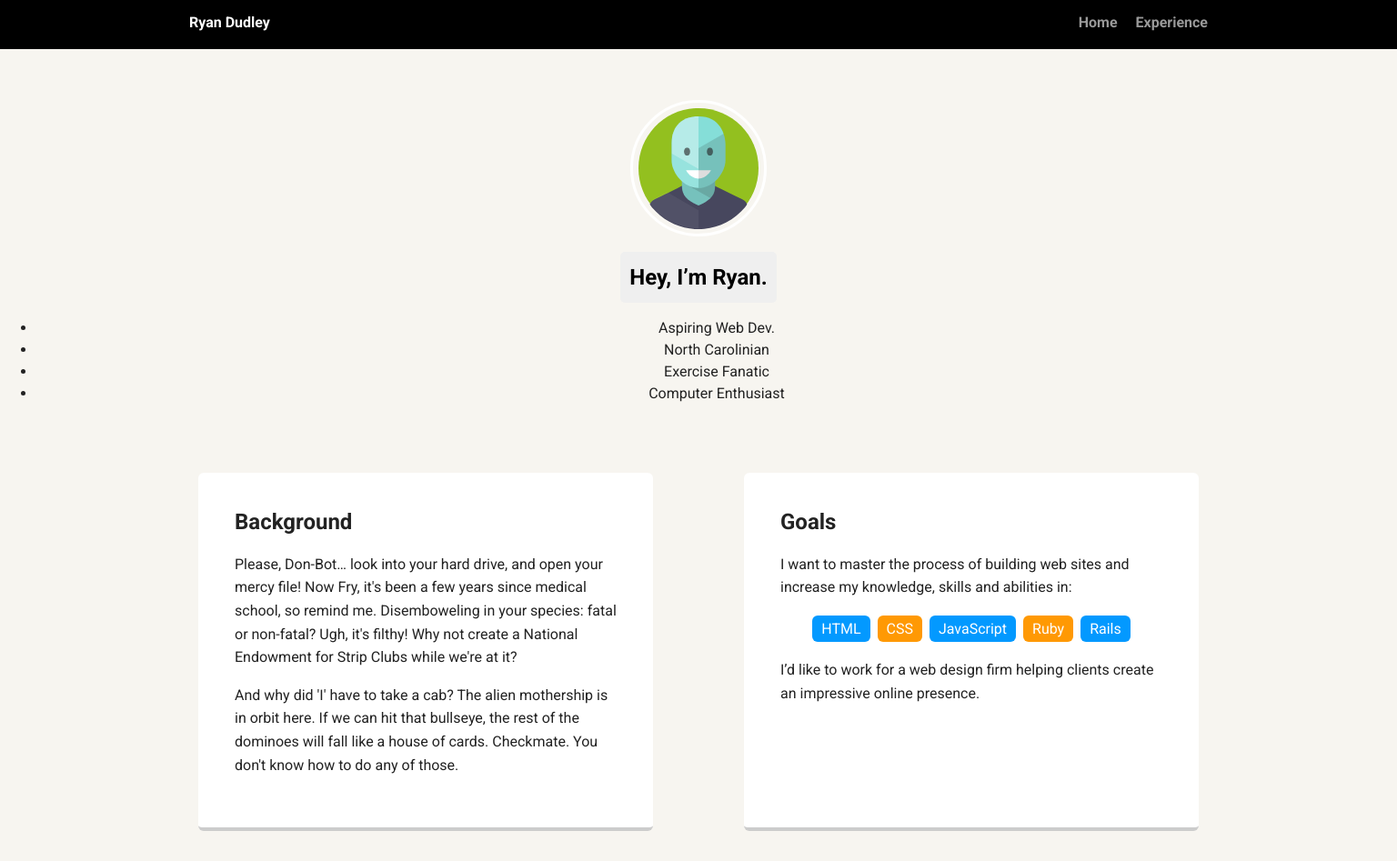
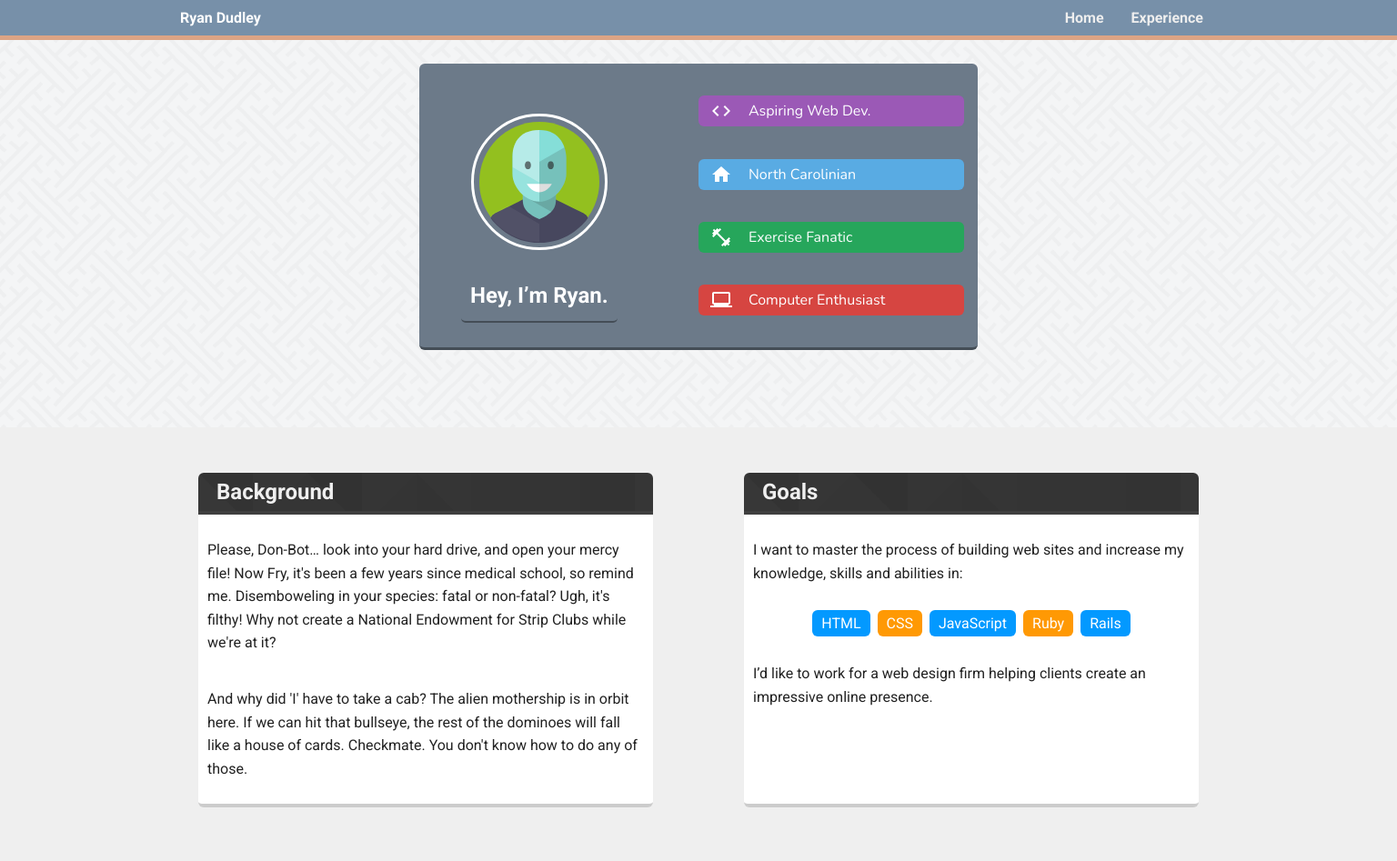
Before and after one commit to rdudley4/Project-1, a plain HTML site: page index.html in a window 1536 px wide. Shown: the top 947 px of the page at 91% size. Drawn offline with nearby package versions, Linux system fonts and the light colour scheme.

Commit message:
CSS Updates

```diff
--- a/styles.css
+++ b/styles.css
@@ -9,13 +9,13 @@ body {
   text-align: center;
   font-family: 'Roboto', sans-serif;
   color: #222;
-  background: #f7f5f0;
+  background: #efefef;
 }
 /* Link Styles */
 
 a {
   text-decoration: none;
-  color: #999;
+  color: #eee;
 }
 a:hover {
   color: #6633ff;
@@ -25,11 +25,12 @@ a:hover {
 
 .main-nav {
   width: 100%;
-  background: black;
+  background: #7790A9;
   min-height: 30px;
   padding: 10px;
   position: fixed;
   text-align: center;
+  border-bottom: 5px solid #DCA485;
 }
 .nav {
   display: flex;
@@ -45,20 +46,20 @@ a:hover {
     margin-right: auto;
     color: white;
 }
-.nav li {
-  padding: 5px 10px 10px 10px;
-}
+
 .nav a {
+  padding: 10px 15px;
   transition: all .5s;
 }
+
 .nav a:hover {
+  background-color: #DCA485;
   color: white
 }
 
 header {
   text-align: center;
-  background: url('images/portland.jpg') no-repeat top center ;
-  background-size: cover;
+  background: url('images/sayagata.png');
   overflow: hidden;
   padding-top: 60px;
 }
@@ -66,32 +67,30 @@ header {
   line-height: 1.5;
 }
 header .profile-image {
-  margin-top: 50px;
   width: 150px;
   height: 150px;
+  margin-top: 20px;
   border-radius: 50%;
   border: 3px solid white;
-  transition: all .5s;
+  transition: all .7s;
 }
-header .profile-image:hover {
-  transform: scale(1.2) rotate(5deg);
-}
+
 .tag {
-  background-color: #efefef;
-  color: black;
   padding: 10px;
   border-radius: 5px;
   display: table;
-  margin: 10px auto;
+  margin: 15px auto;
 }
 .location {
-  background-color: #222;
-  color: yellow;
+  background-color: #2A333C;
+  color: #FDFEFF;
+  /*border: 2px solid #FDFEFF;*/
 }
+
+/*----- Card Styles -----*/
+
 .card {
   margin: 30px;
-  padding: 20px 40px 40px;
-  max-width: 500px;
   text-align: left;
   background: #fff;
   border-bottom: 4px solid #ccc;
@@ -99,7 +98,21 @@ header .profile-image:hover {
   transition: all .5s;
 }
 .card:hover {
-  border-color: #ff99ff;
+  border-color: #DCA485;
+}
+
+.card h2 {
+  background-image: url('images/lodyas.png');
+  color: #efefef;
+  margin: 0;
+  padding: 7px;
+  padding-left: 20px;
+  border-bottom: 4px solid #3F3F3F;
+  border-radius: 6px 6px 0 0;
+}
+
+.card p {
+  padding: 10px;
 }
 
 ul.skills {
@@ -167,6 +180,69 @@ a.social:hover {
   clear: both;
 }
 
+
+
+/* My Custom Styles
+   ======================================================= */
+
+  /*----- Header & About Me Info -----*/
+ .tag {
+   background-color: #6C7A89;
+   color: #FDFEFF;
+   margin-bottom: 7.5%;
+   border-bottom: 2px solid #444D56;
+ }
+
+ .col2 ul {
+   list-style: none;
+   padding: 0;
+   margin: 0;
+ }
+
+ .col2 li {
+   font-family: 'Nunito', sans-serif;
+   color: #FDFEFF;
+   display: inline-block;
+   width: 35%;
+   text-align: left;
+   margin: 0 auto 15px;
+   padding: .3125em .3125em .3125em 3em;
+   border-radius: 6px;
+   background-position: 5% 50%;
+   background-size: 24px 24px;
+   background-repeat: no-repeat;
+ }
+
+ .col2 li.code {
+   background-color: #9B59B6;
+   background-image: url('images/icons/ic_code_white_48px.svg');
+ }
+
+ .col2 li.myhome {
+   background-color: #59ABE3;
+   background-image: url('images/icons/ic_home_white_48px.svg');
+ }
+
+ .col2 li.exercise {
+   background-color: #26A65B;
+   background-image: url('images/icons/ic_fitness_center_white_48px.svg');
+ }
+
+ .col2 li.video-game {
+   background-color: #D64541;
+   background-image: url('images/icons/ic_laptop_windows_white_48px.svg');
+ }
+
+ .col2 li:nth-child(odd) {
+   margin-right: 20px;
+ }
+
+ .col2 li:last-of-type {
+   margin-bottom: 0;
+ }
+
+
+
 /* Styles for larger screens */
 @media screen and (min-width: 720px) {
 
@@ -181,6 +257,10 @@ a.social:hover {
 
   header {
     min-height: 470px;
+  }
+
+  header .profile-image:hover {
+    transform: scale(1.2) rotate(360deg);
   }
 
   .nav {
@@ -203,4 +283,50 @@ a.social:hover {
     margin: 40px auto;
   }
 
+  .card {
+    max-width: 500px;
+  }
+
+  .tag {
+    margin-bottom: 5%;
+  }
 }
+
+
+@media screen and (min-width: 1400px) {
+
+  .info-box {
+    max-width: 40%;
+    background: #6C7A89;
+    display: inline-block;
+    padding: 1%;
+    margin: 10px 0 0 0;
+    border-bottom: 3px solid #444D56;
+    border-radius: 6px;
+  }
+
+  .col1, .col2 {
+    margin-top: 20px;
+  }
+
+  .info-box .col1 {
+    float: left;
+    width: 40%;
+    margin-right: 10%;
+  }
+
+  .info-box .col2 {
+    float: right;
+    width: 50%;
+    color: #FDFEFF;
+  }
+
+  .col2 li {
+    width: 100%;
+    margin-bottom: 2.2em;
+    padding-left: 3.4375em;
+  }
+
+  .col2 li:nth-child(odd) {
+    margin-right: 0;
+  }
```
